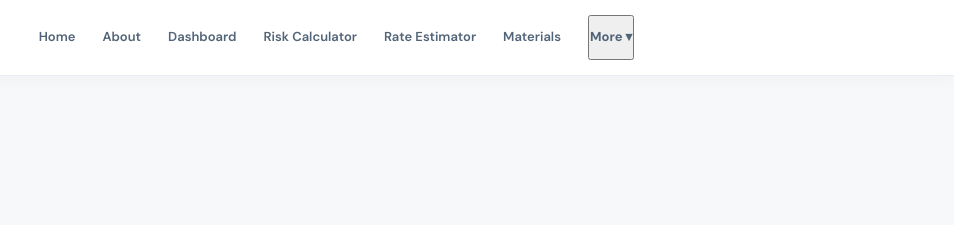
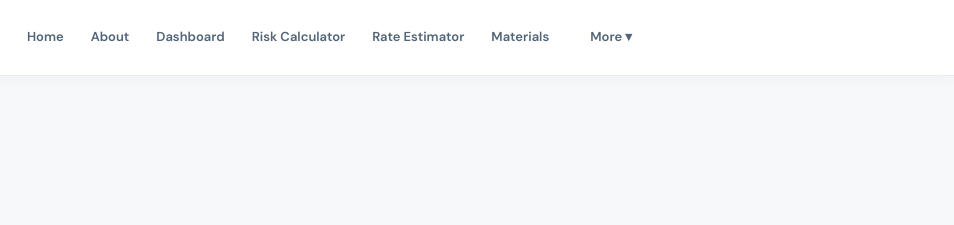
Before and after one commit to kkjagdeep-prog/CorroGuard, a plain HTML site: page index.html in a window 1280 px wide. Shown: the top 225 px of the page, 326-1280 px from the left. Drawn offline with nearby package versions, Linux system fonts and the light colour scheme.

Commit message:
Fix dropdown button styles in navbar
Added styles for dropdown button in navbar.

```diff
--- a/style.css
+++ b/style.css
@@ -3445,3 +3445,40 @@ input:focus-visible {
         max-width: calc(100vw - 30px);
     }
 }
+
+/* CORROGUARD — FIX MORE DROPDOWN BUTTON */
+
+.navbar .nav-dropdown > button,
+.navbar .nav-dropdown > .nav-button {
+    appearance: none !important;
+    -webkit-appearance: none !important;
+
+    background: transparent !important;
+    border: 1px solid transparent !important;
+    border-radius: 5px !important;
+
+    color: #526477 !important;
+    font-family: inherit !important;
+    font-size: 13px !important;
+    font-weight: 600 !important;
+
+    padding: 10px 13px !important;
+    margin: 0 !important;
+
+    box-shadow: none !important;
+    cursor: pointer;
+    transition: all 0.2s ease;
+}
+
+.navbar .nav-dropdown > button:hover,
+.navbar .nav-dropdown > .nav-button:hover {
+    background: #f0f6f5 !important;
+    border-color: #dcebe8 !important;
+    color: #13877f !important;
+}
+
+.navbar .nav-dropdown > button:focus-visible,
+.navbar .nav-dropdown > .nav-button:focus-visible {
+    outline: 2px solid #168b83 !important;
+    outline-offset: 3px;
+}
```
